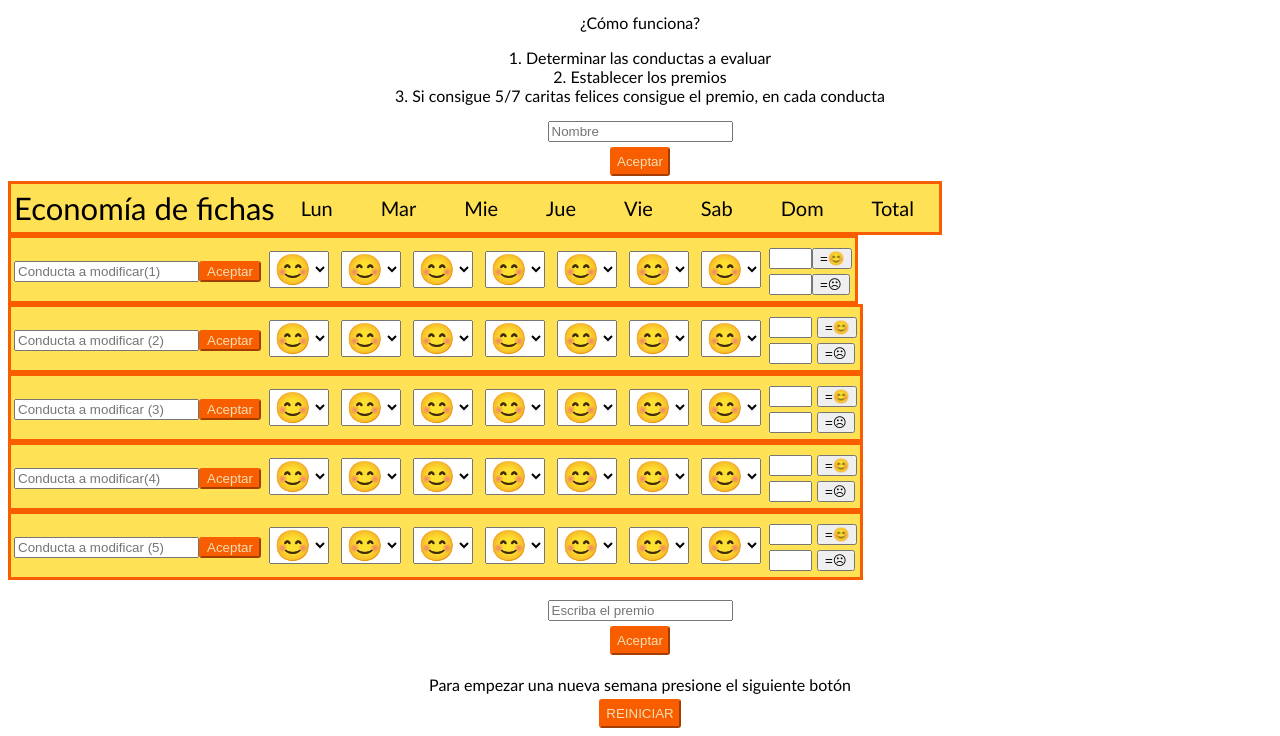
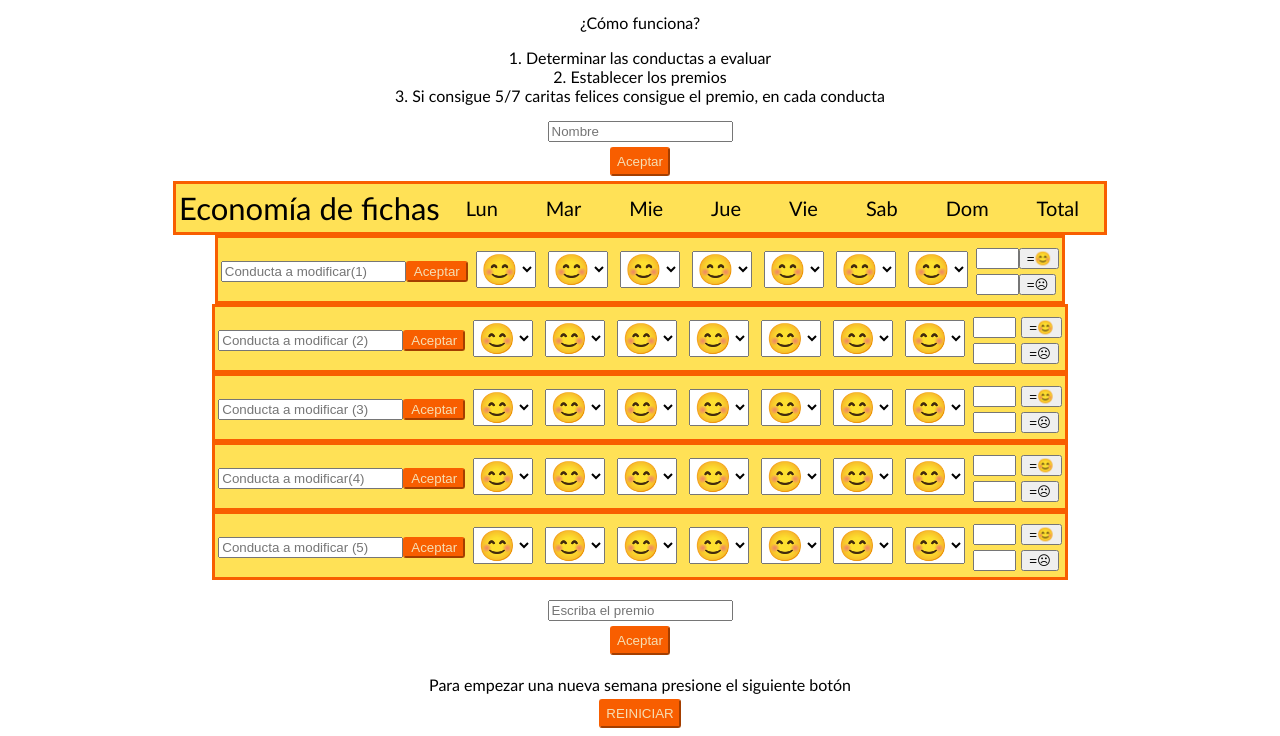
Before and after one commit to MairaAl/EconomiaDeFichas.github.io, a plain HTML site: page index.html in a window 1280 px wide. Shown: the part 104-840 px from the top of the page. Drawn offline with Linux system fonts and the light colour scheme.

Commit message:
Updated css

```diff
--- a/style.css
+++ b/style.css
@@ -1,5 +1,8 @@
 body {
   font-family: "Gill Sans", "Gill Sans MT", Calibri, "Trebuchet MS", sans-serif;
+}
+table {
+  margin: 0 auto;
 }
 h1 {
   font-weight: bold;
```
